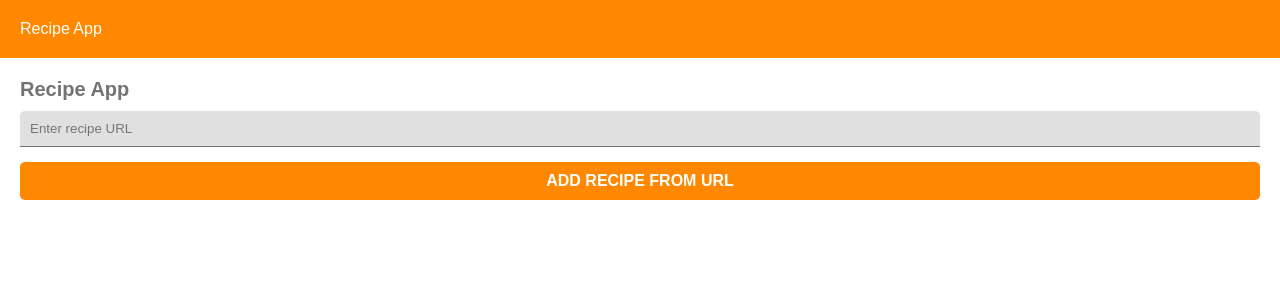
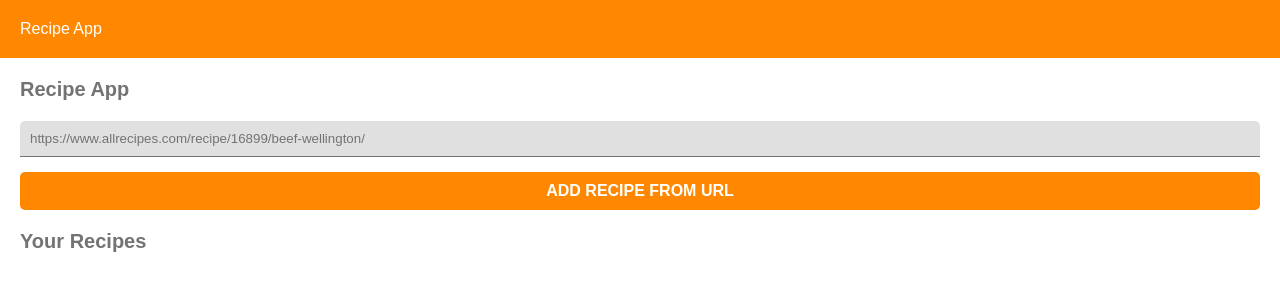
Before and after one commit to czanella/inworld-exercise, a Next.js app in the folder version-a/: page / in a window 1280 px wide. Shown: the top 300 px of the page. Built offline with nearby package versions, Linux system fonts and the light colour scheme.

Commit message:
feat: integrate with OpenAI to extract recipe

```diff
--- a/version-a/package.json
+++ b/version-a/package.json
@@ -11,6 +11,7 @@
   },
   "dependencies": {
     "@prisma/client": "^6.13.0",
+    "classnames": "^2.5.1",
     "next": "15.4.5",
     "openai": "^5.11.0",
     "react": "19.1.0",
--- /dev/null
+++ b/version-a/src/actions/add-recipe.ts
@@ -0,0 +1,24 @@
+'use server'
+import { RecipeSchema } from "@/schemas";
+import OpenAI from "openai";
+import { zodTextFormat } from "openai/helpers/zod";
+
+export async function addRecipe(url: string) {
+  const client = new OpenAI();
+
+  const response = await client.responses.create({
+    model: "gpt-4.1",
+    input: [
+      { role: "system", content: "Extract the recipe information." },
+      {
+        role: "user",
+        content: url,
+      },
+    ],
+    text: {
+      format: zodTextFormat(RecipeSchema, "recipe"),
+    },
+  });
+
+  return JSON.parse(response.output_text);
+}
--- a/version-a/src/app/page.module.css
+++ b/version-a/src/app/page.module.css
@@ -2,5 +2,11 @@
   font-size: 20px;
   font-weight: bold;
   color: var(--grey);
-  margin-bottom: 10px;
 }
+
+.home {
+  display: flex;
+  flex-direction: column;
+  gap: 20px;
+  align-items: stretch;
+}
--- a/version-a/src/app/page.tsx
+++ b/version-a/src/app/page.tsx
@@ -1,13 +1,15 @@
 import { AddRecipeForm } from "@/components/add-recipe-form";
+import { YourRecipes } from "@/components/your-recipes";
 import styles from "./page.module.css";
 
 export default function Home() {
   return (
-    <>
+    <section className={styles.home}>
       <h1 className={styles.title}>
         Recipe App
       </h1>
       <AddRecipeForm />
-    </>
+      <YourRecipes />
+    </section>
   );
 }
--- a/version-a/src/components/add-recipe-form/add-recipe-form.module.css
+++ b/version-a/src/components/add-recipe-form/add-recipe-form.module.css
@@ -4,3 +4,8 @@
   gap: 15px;
   align-items: stretch;
 }
+
+.inactive {
+  opacity: 0.5;
+  pointer-events: none;
+}
--- a/version-a/src/components/add-recipe-form/add-recipe-form.tsx
+++ b/version-a/src/components/add-recipe-form/add-recipe-form.tsx
@@ -1,10 +1,35 @@
+'use client'
+import { addRecipe } from '@/actions/add-recipe';
+import classNames from 'classnames';
+import { useState } from 'react';
 import styles from './add-recipe-form.module.css';
 
 export function AddRecipeForm() {
+  const [url, setUrl] = useState('https://www.allrecipes.com/recipe/16899/beef-wellington/ ');
+  const [pending, setPending] = useState(false);
+
   return (
     <div className={styles.addRecipeForm}>
-      <input type="text" placeholder="Enter recipe URL" />
-      <button>Add recipe from URL</button>
+      <input
+        type="text"
+        name="url"
+        placeholder="Enter recipe URL"
+        value={url}
+        onChange={e => { setUrl(e.target.value) }}
+      />
+      <button
+        onClick={async () => {
+          setPending(true);
+          const recipe = await addRecipe(url);
+          console.log(recipe);
+          setPending(false);
+        }}
+        className={classNames({
+          [styles.inactive]: pending,
+        })}
+      >
+        Add recipe from URL
+      </button>
     </div>
   );
 }
--- /dev/null
+++ b/version-a/src/components/your-recipes/index.ts
@@ -0,0 +1 @@
+export { YourRecipes } from './your-recipes';
--- /dev/null
+++ b/version-a/src/components/your-recipes/your-recipes.module.css
@@ -0,0 +1,12 @@
+.yourRecipes {
+  display: flex;
+  flex-direction: column;
+  align-items: stretch;
+  gap: 15px;
+}
+
+.title {
+  font-size: 20px;
+  color: var(--grey);
+  font-weight: bold;
+}
--- /dev/null
+++ b/version-a/src/components/your-recipes/your-recipes.tsx
@@ -0,0 +1,11 @@
+import styles from './your-recipes.module.css';
+
+export function YourRecipes() {
+  return (
+    <div className={styles.yourRecipes}>
+      <div className={styles.title}>
+        Your Recipes
+      </div>
+    </div>
+  );
+}
```
Also changed, not shown: 1 other file (tests, documents, lock files or other folders).
